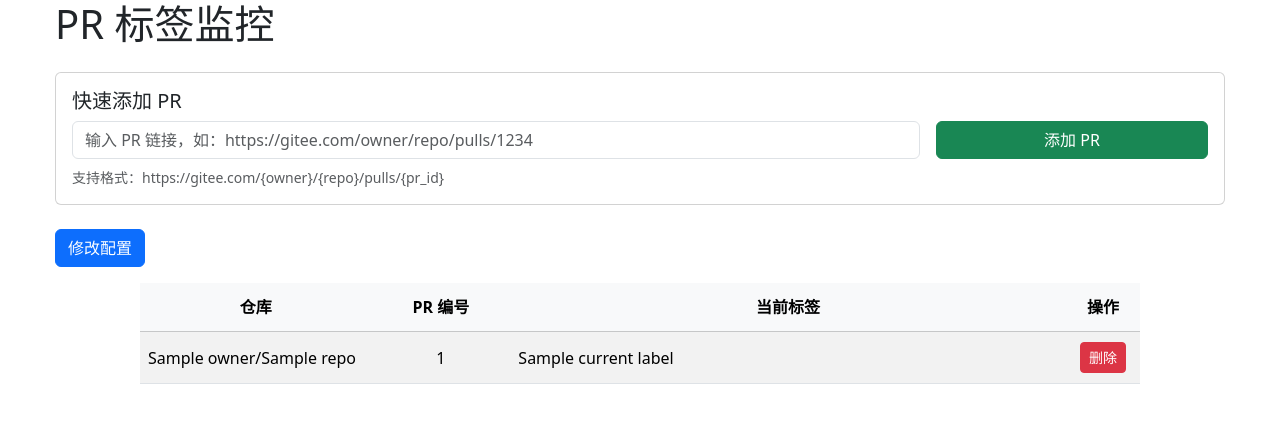
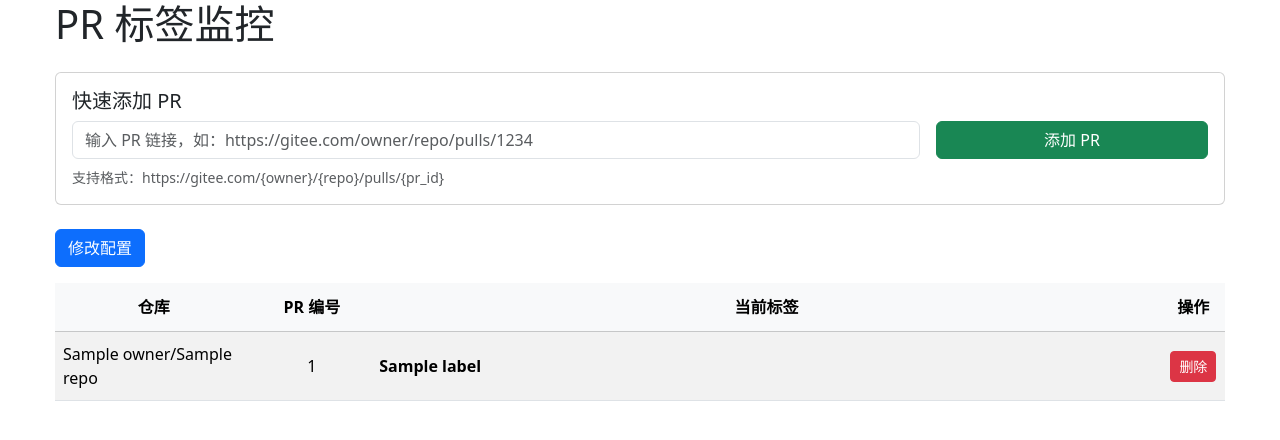
Before and after one commit to JavaZeroo/gitee_monitor, a Python web app: template templates/index.html in a window 1280 px wide. Shown: the top 440 px of the page. Run offline with Jinja, Linux system fonts and the light colour scheme; the template is opened without the code that fills it: most values are stand-ins (such as "Sample title", 1, 10 or a date in 2020).

Commit message:
Update PR label handling: pass complete label objects with color info and enhance UI for label display

```diff
--- a/gitee_monitor/web/webapp.py
+++ b/gitee_monitor/web/webapp.py
@@ -43,7 +43,7 @@
                     cache_key = f"{owner}/{repo}#{pr_id}"
                     labels = self.pr_monitor.get_pr_labels(owner, repo, pr_id)
                     pr_data[cache_key] = {
-                        "current_labels": [label.get("name", "") for label in labels],
+                        "current_labels": labels,  # 传递完整的标签对象，包含颜色信息
                         "owner": owner,
                         "repo": repo,
                         "pr_id": pr_id
@@ -150,7 +150,7 @@
                     cache_key = f"{owner}/{repo}#{pr_id}"
                     labels = self.pr_monitor.get_pr_labels(owner, repo, pr_id, force_refresh=force_refresh)
                     pr_data[cache_key] = {
-                        "current_labels": [label.get("name", "") for label in labels],
+                        "current_labels": labels,  # 传递完整的标签对象，包含颜色信息
                         "owner": owner,
                         "repo": repo,
                         "pr_id": pr_id
@@ -184,7 +184,7 @@
             # 获取新添加PR的标签信息
             try:
                 labels = self.pr_monitor.get_pr_labels(owner, repo, pr_id)
-                current_labels = [label.get("name", "") for label in labels]
+                current_labels = labels  # 传递完整的标签对象
             except Exception as e:
                 logger.warning(f"获取新添加PR的标签失败: {e}")
                 current_labels = []
--- a/static/css/custom.css
+++ b/static/css/custom.css
@@ -9,7 +9,7 @@
 .table {
     table-layout: fixed;
     width: 100%;
-    max-width: 1000px;
+    max-width: 2000px;
     margin: 0 auto;
 }
 
@@ -24,7 +24,7 @@
     white-space: nowrap;
 } /* PR 编号列 */
 .table th:nth-child(3) {
-    width: 60%;
+    width: 100%;
     min-width: 200px;
 } /* 当前标签列 */
 .table th:nth-child(4) {
--- a/templates/index.html
+++ b/templates/index.html
@@ -7,6 +7,12 @@
     <title>PR 标签监控</title>
     <link href="{{ url_for('static', filename='css/bootstrap.min.css') }}" rel="stylesheet">
     <link href="{{ url_for('static', filename='css/custom.css') }}" rel="stylesheet">
+    <style>
+        .label-badge {
+            border: 1px solid rgba(0,0,0,0.1);
+            text-shadow: 1px 1px 1px rgba(0,0,0,0.2);
+        }
+    </style>
 </head>
 
 <body>
@@ -31,7 +37,8 @@
         </div>
 
         <p><a href="{{ url_for('config_page') }}" class="btn btn-primary">修改配置</a></p>
-        <div class="table-responsive">                <table class="table table-striped table-hover">
+        <div class="table-responsive">
+            <table class="table table-striped table-hover">
                 <thead class="table-light">
                     <tr>
                         <th scope="col">仓库</th>
@@ -45,7 +52,11 @@
                     <tr data-owner="{{ pr_info.owner }}" data-repo="{{ pr_info.repo }}" data-pr-id="{{ pr_info.pr_id }}">
                         <td>{{ pr_info.owner }}/{{ pr_info.repo }}</td>
                         <td>{{ pr_info.pr_id }}</td>
-                        <td class="labels">{{ pr_info.current_labels | join(', ') }}</td>
+                        <td class="labels">
+                            {% for label in pr_info.current_labels %}
+                            <span class="label-text me-2" data-color="{{ label.color }}" style="font-weight: bold;">{{ label.name }}</span>
+                            {% endfor %}
+                        </td>
                         <td><button class="btn btn-danger btn-sm delete-pr-btn"
                                 data-owner="{{ pr_info.owner }}"
                                 data-repo="{{ pr_info.repo }}"
@@ -58,6 +69,23 @@
     </div>
     <script src="{{ url_for('static', filename='js/bootstrap.bundle.min.js') }}"></script>
     <script>
+        // 应用标签文字颜色
+        function applyLabelColors() {
+            document.querySelectorAll('.label-text').forEach(label => {
+                const color = label.dataset.color;
+                if (color) {
+                    label.style.color = '#' + color;
+                }
+            });
+        }
+
+        // 创建带颜色的标签HTML
+        function createLabelHTML(labels) {
+            return labels.map(label => {
+                const color = label.color || '000000';
+                return `<span class="label-text me-2" style="color: #${color}; font-weight: bold;">${label.name}</span>`;
+            }).join('');
+        }
         // 显示消息提示
         function showMessage(message, type = 'success') {
             const alertDiv = document.createElement('div');
@@ -99,7 +127,7 @@
 
             const labelsCell = document.createElement('td');
             labelsCell.className = 'labels';
-            labelsCell.textContent = prData.current_labels.join(', ');
+            labelsCell.innerHTML = createLabelHTML(prData.current_labels);
 
             const actionCell = document.createElement('td');
             actionCell.innerHTML = `<button class="btn btn-danger btn-sm delete-pr-btn"
@@ -213,7 +241,7 @@
 
                         const labelsCell = document.createElement('td');
                         labelsCell.className = 'labels';
-                        labelsCell.textContent = prInfo.current_labels.join(', ');
+                        labelsCell.innerHTML = createLabelHTML(prInfo.current_labels);
 
                         const actionCell = document.createElement('td');
                         actionCell.innerHTML = `<button class="btn btn-danger btn-sm delete-pr-btn"
@@ -227,11 +255,18 @@
                         row.appendChild(actionCell);
                         tableBody.appendChild(row);
                     }
+                    // 应用标签颜色
+                    applyLabelColors();
                 })
                 .catch(error => console.error('Error fetching PR labels:', error));
         }
         setInterval(updatePRLabels, 60000); // 每分钟刷新
         updatePRLabels(); // 初始加载
+
+        // 页面加载完成后应用标签颜色
+        document.addEventListener('DOMContentLoaded', function() {
+            applyLabelColors();
+        });
     </script>
 </body>
 
```
